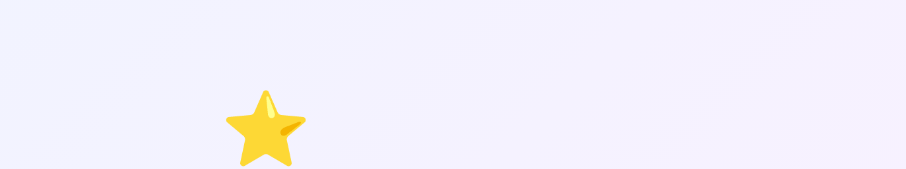
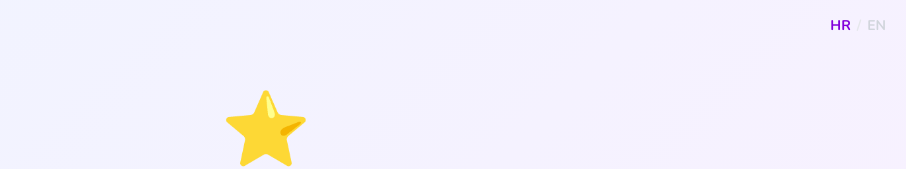
Before and after one commit to tpisac-dev/math-star, a React (Vite) app: page / in a window 1280 px wide. Shown: the top 169 px of the page, without its empty margins (374-1280 px from the left). Built offline with nearby package versions, Linux system fonts and the light colour scheme.

Commit message:
language toggle on login screen

```diff
--- a/src/screens/LoginScreen.jsx
+++ b/src/screens/LoginScreen.jsx
@@ -4,7 +4,7 @@ import { supabase } from '../lib/supabase'
 import { useLang } from '../lib/i18n'
 
 export default function LoginScreen({ onLogin }) {
-  const { t } = useLang()
+  const { t, lang, setLang } = useLang()
   const [email, setEmail] = useState('')
   const [password, setPassword] = useState('')
   const [isRegister, setIsRegister] = useState(false)
@@ -34,7 +34,22 @@ export default function LoginScreen({ onLogin }) {
   }
 
   return (
-    <div className="min-h-dvh flex items-center justify-center p-4">
+    <div className="min-h-dvh flex items-center justify-center p-4 relative">
+      <div className="absolute top-4 right-4 flex items-center text-sm font-bold gap-0.5">
+        <button
+          onClick={() => setLang('hr')}
+          className={`px-1 transition ${lang === 'hr' ? 'text-purple-700' : 'text-gray-300 hover:text-gray-500'}`}
+        >
+          HR
+        </button>
+        <span className="text-gray-200">/</span>
+        <button
+          onClick={() => setLang('en')}
+          className={`px-1 transition ${lang === 'en' ? 'text-purple-700' : 'text-gray-300 hover:text-gray-500'}`}
+        >
+          EN
+        </button>
+      </div>
       <motion.div
         initial={{ opacity: 0, y: 30 }}
         animate={{ opacity: 1, y: 0 }}
```
